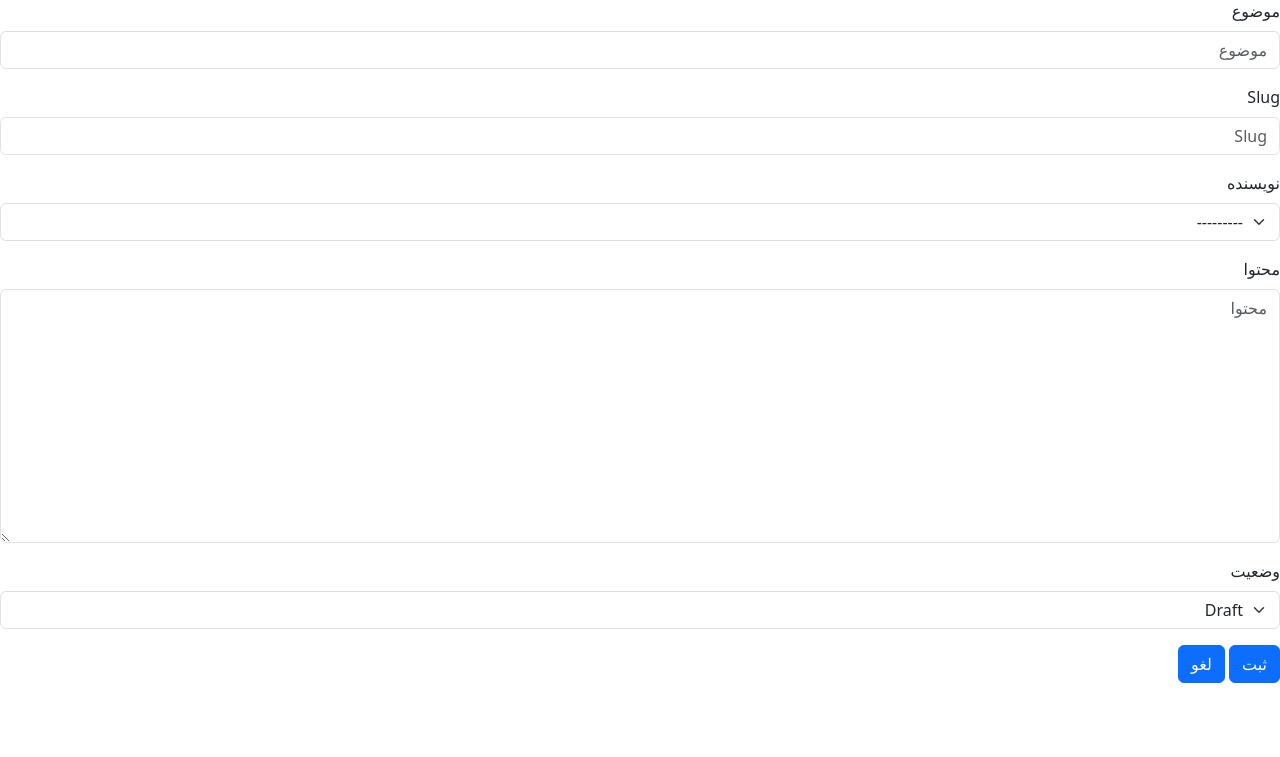
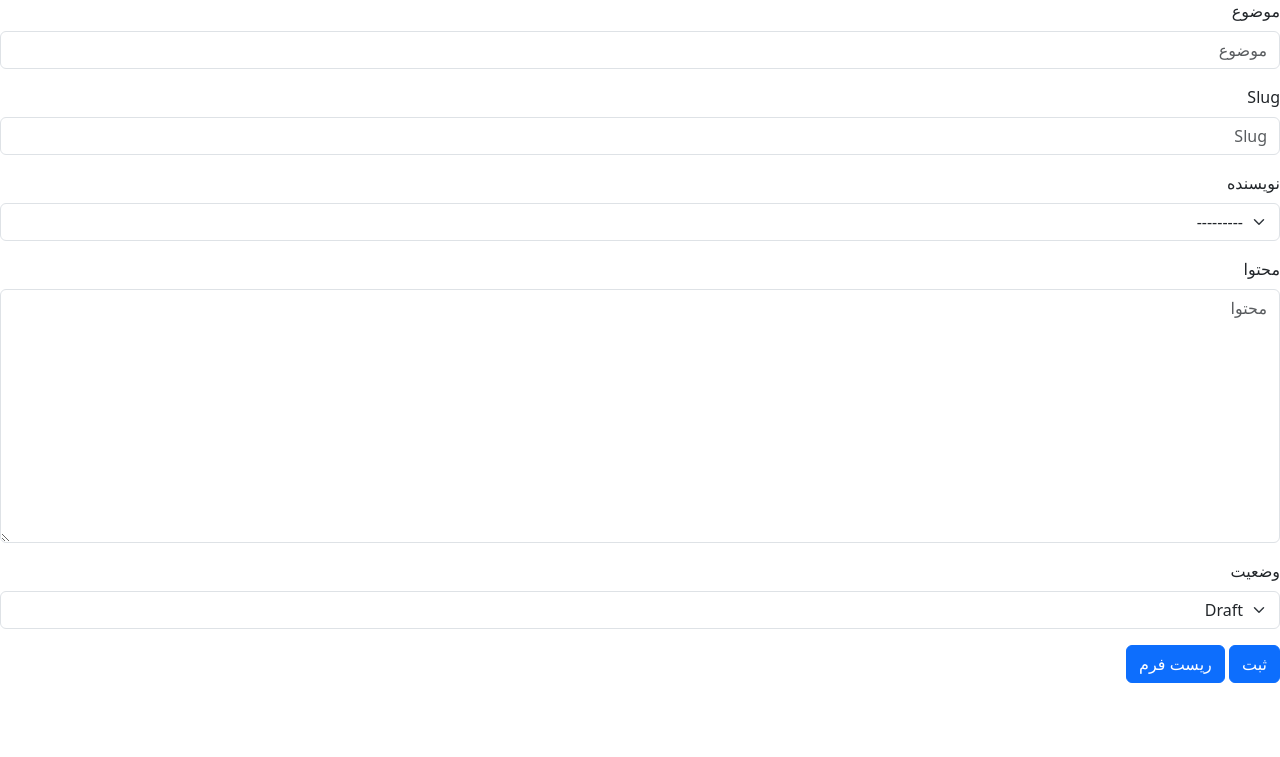
Before and after one commit to ramin-sh/weblog, a Django app: template templates/accounts/add_post.html in a window 1280 px wide. Shown: the part 43-800 px from the top of the page. Run offline with Django 3.2, Linux system fonts and the light colour scheme; the template is opened without the code that fills it: values that come from a table or form of the project are taken from there, others are empty; some libraries are stand-ins or nearby versions.

Commit message:
change add_post.html

```diff
--- a/templates/accounts/add_post.html
+++ b/templates/accounts/add_post.html
@@ -40,7 +40,7 @@
   {% bootstrap_form form %}
 
   {% bootstrap_button button_type="submit" content="ثبت" %}
-  {% bootstrap_button button_type="reset" content="لغو" %}
+  {% bootstrap_button button_type="reset" content="ریست فرم" %}
 
 
 </form>
```
